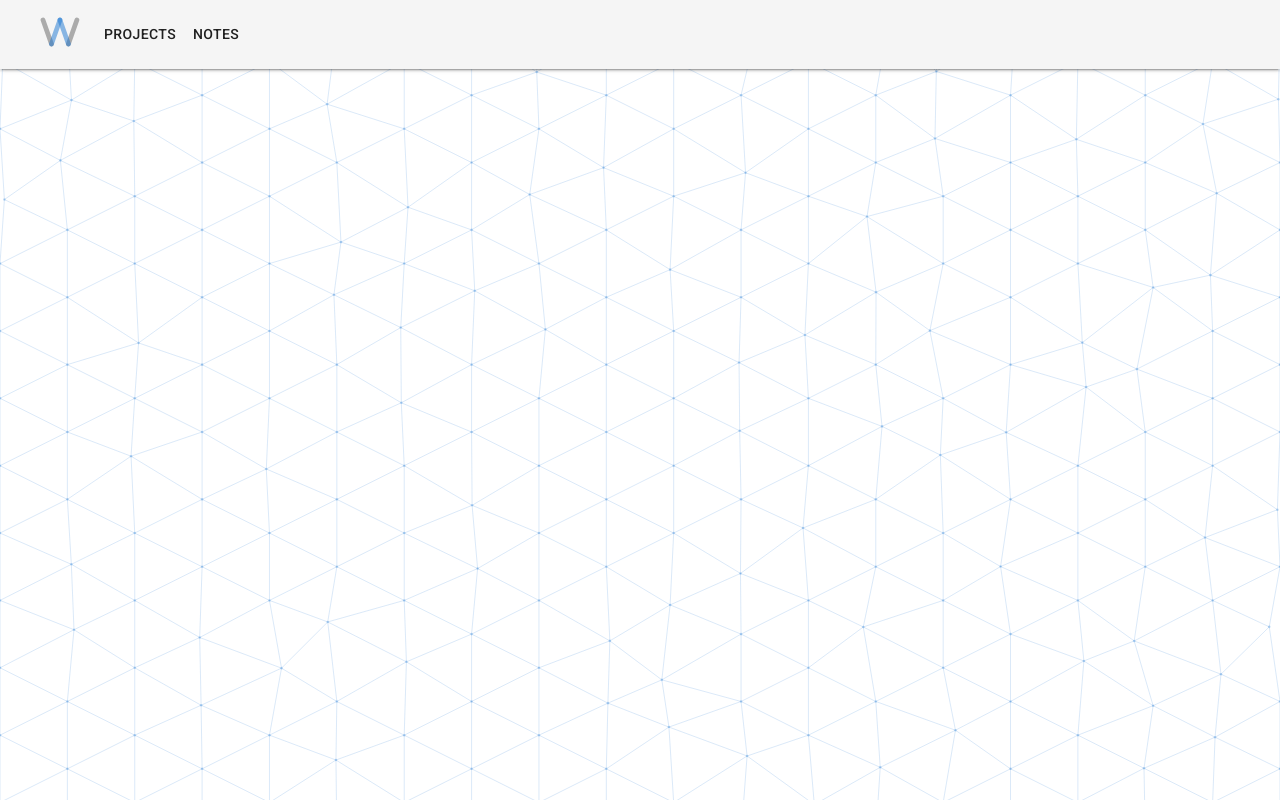
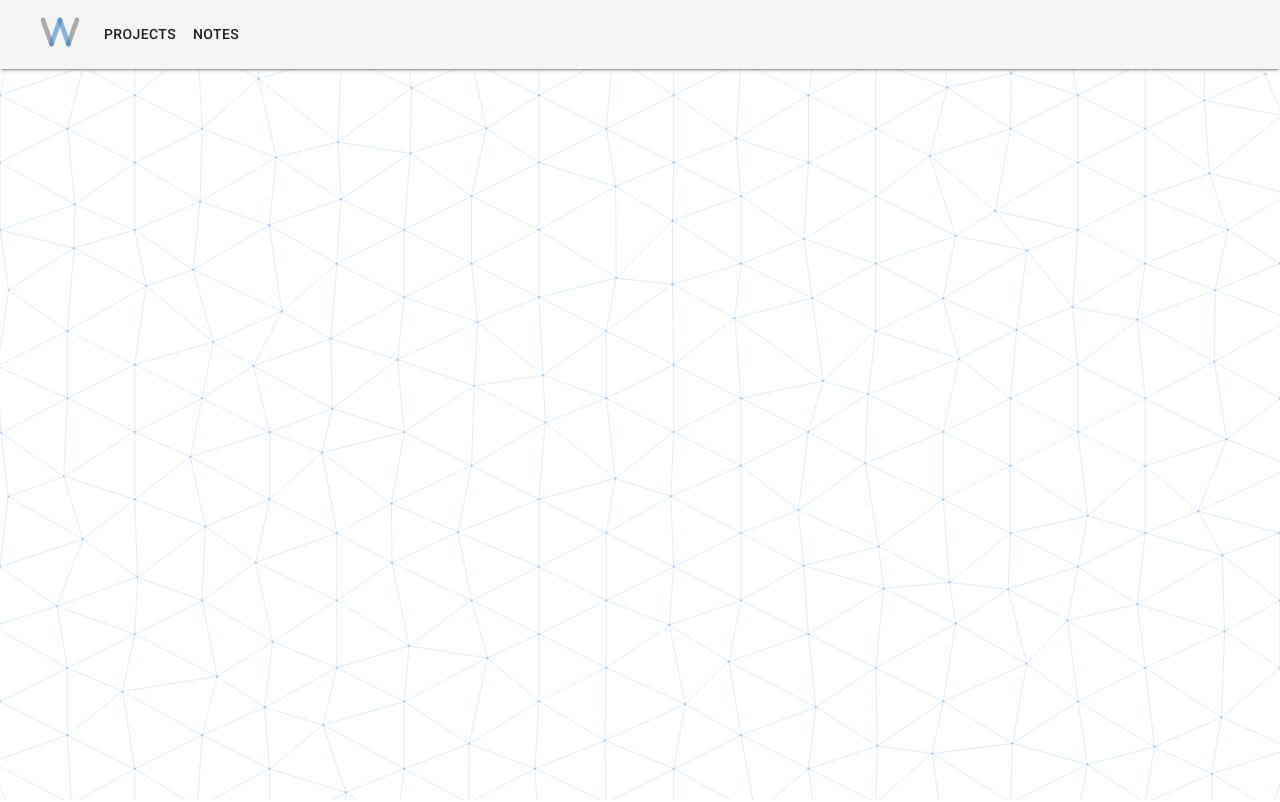
Before and after one commit to AllanWang/AllanWang-Web-React, a React (Create React App) app: page / in a window 1280 px wide. Shown: the top 802 px of the page. Built offline with nearby package versions, Linux system fonts and the light colour scheme.

Commit message:
Use delaunay triangulation to support more variadic grids

```diff
--- a/src/polygon/PolygonAnimation.tsx
+++ b/src/polygon/PolygonAnimation.tsx
@@ -4,7 +4,7 @@ import { hexToRgb, useTheme } from '@mui/material/styles';
 import { Box } from '@mui/material';
 import { useRef } from 'react';
 import './PolygonAnimation.scss';
-import { AnimationGridProps, createPoints, lineStateOpacity, SvgAnimatedProps, svgSize, updatePoints } from './PolygonAnimationData';
+import { AnimationGridProps, createGrid, lineStateOpacity, SvgAnimatedProps, svgSize, updatePoints } from './PolygonAnimationData';
 
 const springAnimDuration = 300
 
@@ -88,7 +88,7 @@ export default function PolygonAnimation() {
 }
 
 function AnimationGrid(props: AnimationGridProps) {
-  const [grid, setGrid] = useState(createPoints)
+  const [grid, setGrid] = useState(createGrid)
 
   function svgAnimatedProps(index: number): SvgAnimatedProps {
     if (index < grid.points.length) {
--- a/src/polygon/PolygonAnimationData.ts
+++ b/src/polygon/PolygonAnimationData.ts
@@ -1,24 +1,29 @@
+import Delaunator from 'delaunator';
+
 /*
  * Constants
  */
 
 export const svgSize = 100
-const svgPointCount = 20 // Since logo is center aligned, this number should be even so that points aren't shared between middle two lines
-const noiseRange = svgSize / (svgPointCount - 1) * 0.2 // Multiplier needs to be under 0.5 to avoid overlap
-const noiseChance = 0.3 // Odds of adding noise on redraw; for the sake of performance, we don't add noise to all points [0, 1]
-const logoNoiseFactor = 0.5 // Factor to reduce noise when in logo range [0, 1]
-const logoPointDistanceSquared = 100
-const logoTransformGravity = 0.8 // How close logo transformations should go to anchor points [0, 1]
 
 // Logo constants
-const logoSegW = 10
+const logoSegW = 7
 const logoSegH = logoSegW * 2.83186 // Slope of logo edge
 
 const logoOffsetX = svgSize / 2 - logoSegW * 2
 const logoOffsetY = (svgSize - logoSegH) / 2
 
-const opacityLow = 0.25
-const opacityMed = 0.35
+// max(size - offsetX * 2, size - offsetY * 2)
+const logoSize = svgSize - Math.min(logoOffsetX, logoOffsetY) * 2
+
+const noiseRangeMultiplier = 0.5 // Multiplier needs to be under 1 to avoid overlap
+const noiseChance = 0.5 // Odds of adding noise on redraw; for the sake of performance, we don't add noise to all points [0, 1]
+const logoNoiseFactor = 0.5 // Factor to reduce noise when in logo range [0, 1]
+const logoPointDistanceSquared = 20
+const logoTransformGravity = 1 // How close logo transformations should go to anchor points [0, 1]
+
+const opacityLow = 0.2
+const opacityMed = 0.4
 const opacityHigh = 1
 
 /*
@@ -58,7 +63,7 @@ export type SvgAnimatedProps = PointAnimatedProps | LineAnimatedProps
 }
 
 type PointData = {
-  readonly id: number,
+  readonly id?: number,
   readonly orig: PointBasic,
   readonly draw?: PointBasic | null
   // Indication of logo portion, if the point is a part of one of the lines
@@ -78,12 +83,22 @@ export type SvgAnimatedProps = PointAnimatedProps | LineAnimatedProps
 
 type LineState = 'Line1' | 'Line2' | 'Line3' | 'Line4'
 
+type GridPointData = {
+  points: PointBasic[]
+  info: GridInfo
+}
+
+type GridInfo = {
+  readonly minDelta: number
+  readonly noiseRange: number
+}
+
 type GridData = {
   readonly state: GridState
   readonly points: PointData[]
   readonly paths: number[][]
   readonly lines: LineBasic[]
-}
+} & GridInfo
 
 
 export function lineStateOpacity(lineState?: LineState | null): number {
@@ -101,16 +116,16 @@ export function lineStateOpacity(lineState?: LineState | null): number {
 /**
  * Given point, apply some noise
  */
- function noisePoint(point: PointData): PointData {
+function noisePoint(point: PointData, info: GridInfo): PointData {
   // No modifications if part of logo
   if (point.lineState) return point
   // Noise chance not met
   if (Math.random() > noiseChance) return point
-  let dNoise = noiseRange
+  let dNoise = info.noiseRange * noiseRangeMultiplier
 
   let { x, y } = point.orig
 
-  if (x > logoOffsetX && x < svgSize - logoOffsetX && y > logoOffsetY && y < svgSize - logoOffsetY) {
+  if (logoTransformGravity !== 1 && x > logoOffsetX && x < svgSize - logoOffsetX && y > logoOffsetY && y < svgSize - logoOffsetY) {
     // Less noise within logo range
     dNoise *= logoNoiseFactor
   }
@@ -164,12 +179,30 @@ function transformPoint(start: PointBasic, end: PointBasic, factor: number): Poi
 }
 
 /**
+ * Checks if {@link point} can potentially transform onto {@link line}
+ *
+ * True if coord is within min max bounds of line, plus some buffer
+ */
+function isCandidateForLine(point: PointBasic, line: LineBasic, info: GridInfo): boolean {
+  const buffer = info.minDelta * 0.2;
+  return point.x > line.xMin - buffer
+    && point.x < line.xMax + buffer
+    && point.y < line.yMax + buffer
+    && point.y > line.yMin - buffer
+}
+
+/**
  * Returns closest point on {@link line} relative to {@link point}.
  *
  * Result is on the full line, not just the segment bounded by the line's two ends.
+ * To produce a better logo, we'd like to ensure points match to the ends of the line.
+ * As a result, we add some logic in the beginning if the point is close enough
  */
-function closestPoint(point: PointBasic, line: LineBasic): PointBasic {
+function closestPoint(point: PointBasic, line: LineBasic, info: GridInfo): PointBasic {
   const { p1, p2 } = line
+  const threshold = info.minDelta / 2
+  if (Math.abs(p1.x - point.x) < threshold && Math.abs(p1.y - point.y) < threshold) return p1;
+  if (Math.abs(p2.x - point.x) < threshold && Math.abs(p2.y - point.y) < threshold) return p2;
   const x1 = p1.x
   const y1 = p1.y
   const x2 = p2.x
@@ -243,11 +276,11 @@ export function updatePoints(data: GridData, newState?: GridState): GridData {
       if (point.lineState) return null
       // For the sake of variation, we allow the use of draw points
       // We purposely reduce noise for potential logo points so it doesn't look too bad
-      const p = point.draw ?? point.orig;
-      // We only modify points within the range of the line's min and max coords
-      if (p.x < updateLine.xMin || p.x > updateLine.xMax || p.y < updateLine.yMin || p.y > updateLine.yMax) return null
+      // This does not apply if the gravity is 1
+      const p = logoTransformGravity === 1 ? point.orig : point.draw ?? point.orig;
+      if (!isCandidateForLine(p, updateLine, data)) return null
       // Anchor point along logo line
-      const anchor = closestPoint(p, updateLine)
+      const anchor = closestPoint(p, updateLine, data)
       const distance = distanceSquared(p, anchor)
       // If distance is too far, we ignore the transformation
       if (distance > logoPointDistanceSquared) return null
@@ -258,89 +291,82 @@ export function updatePoints(data: GridData, newState?: GridState): GridData {
       return { ...point, draw, lineState }
     }
 
-    points = data.points.map(point => logoPoint(point) ?? noisePoint(point))
+    points = data.points.map(point => logoPoint(point) ?? noisePoint(point, data))
   } else {
     // No update line -> remove lineState
     points = data.points.map(point => {
       if (point.lineState) {
         // Remove lineState *and* draw
         const { draw, lineState, ...rest } = point
-        return noisePoint(rest)
+        return noisePoint(rest, data)
       }
       // Keep draw state and add optional noise
-      return noisePoint(point)
+      return noisePoint(point, data)
     })
   }
 
   return { ...data, state, points }
 }
 
-export function createPoints(): GridData {
-  const xOffset = svgSize / (svgPointCount - 1)
-  const yOffset = svgSize / (svgPointCount - 1)
-
-  // Data
-
-  // Grid data; temporary for easier path assignment
-  const pointsGrid: PointData[][] = []
-  // Flattened data, where point id represents index
-  const points: PointData[] = []
-  // Temp data for column
-  let column: PointData[] = []
-
-  let id = 0
-  for (let i = 0; i < svgPointCount; i++) {
-    for (let j = 0; j < svgPointCount; j++) {
-      // Start columns on new j
-      if (j === 0) {
-        column = []
-        pointsGrid.push(column)
+/**
+ * Generates square grid of points, where each edge is size {@link rowCount}
+ */
+function createPointsUniform(rowCount: number = 20): GridPointData {
+  const delta = svgSize / (rowCount - 1)
+  const points: PointBasic[] = []
+  for (let i = 0; i < rowCount; i++) {
+    for (let j = 0; j < rowCount; j++) {
+      let x = i * delta
+      let y = j * delta
+      if (i % 2 == 0) y += delta / 2
+      points.push({ x, y })
     }
-      let x = i * xOffset;
-      let y = j * yOffset;
-      if (i % 2 === 1) y += yOffset / 2;
-      // Noise
-      if (Math.random() < noiseChance) {
-        let dNoise = noiseRange
-        if (x > logoOffsetX && x < svgSize - logoOffsetX && y > logoOffsetY && y < svgSize - logoOffsetY) {
-          // Less noise within logo range
-          dNoise *= logoNoiseFactor
+  }
+  const info = {
+    minDelta: delta,
+    noiseRange: delta * noiseRangeMultiplier
+  }
+  return { points, info }
 }
 
-        x += rnd(-dNoise, dNoise)
-        y += rnd(-dNoise, dNoise)
+/**
+ * Create points for grid data.
+ *
+ * This is nothing but the point coords.
+ */
+function createPoints(): GridPointData {
+  return createPointsUniform()
 }
 
-      // Create and add data
-      const data = { id, orig: { x, y } }
-      column.push(data)
-      points.push(data)
-      id++
-    }
+/**
+ * Create grid to render animation.
+ *
+ * This includes adding relevant metadata for UI, adding noise for variation, etc
+ */
+export function createGrid(): GridData {
+
+  const pointInfo = createPoints()
+  const info = pointInfo.info
+
+  const points: PointData[] = pointInfo.points
+    .map((p: PointBasic) => ({ orig: p }))
+    .map(p => noisePoint(p, info))
+
+  const paths: number[][] = []
+
+  const delaunay = Delaunator.from(points, (p: PointData) => p.orig.x, (p: PointData) => p.orig.y)
+
+  // https://mapbox.github.io/delaunator/
+
+  function nextHalfEdge(e: number): number {
+    return (e % 3 == 2) ? e - 2 : e + 1
   }
 
-  // Define paths by data indices so that it's immutable and independent of point data mutation
-  const paths: number[][] = []
-
-  function addPath(p1: PointData, p2: PointData) {
-    paths.push([p1.id, p2.id, id])
-    id++
-  }
-
-  for (let i = 0; i < svgPointCount; i++) {
-    for (let j = 0; j < svgPointCount; j++) {
-      // direct down
-      if (j !== svgPointCount - 1) addPath(pointsGrid[i][j], pointsGrid[i][j + 1])
-      // cross column attachment
-      if (i !== svgPointCount - 1) {
-        addPath(pointsGrid[i][j], pointsGrid[i + 1][j])
-        // other cross attachment
-        if (i % 2 === 0) {
-          if (j !== 0) addPath(pointsGrid[i][j], pointsGrid[i + 1][j - 1])
-        } else {
-          if (j !== svgPointCount - 1) addPath(pointsGrid[i][j], pointsGrid[i + 1][j + 1])
-        }
-      }
+  for (let e = 0; e < delaunay.triangles.length; e++) {
+    if (e > delaunay.halfedges[e]) {
+      const p = delaunay.triangles[e];
+      const q = delaunay.triangles[nextHalfEdge(e)];
+      paths.push([p, q])
     }
   }
 
@@ -351,5 +377,5 @@ export function createPoints(): GridData {
     lineData({ p1: { x: logoOffsetX + logoSegW * 3, y: logoOffsetY + logoSegH }, p2: { x: logoOffsetX + logoSegW * 4, y: logoOffsetY } }),
   ]
 
-  return { state: 'Initial', points, paths, lines }
+  return { state: 'Initial', points, paths, lines, ...info }
 }
```
Also changed, not shown: package.json (+8 -4 lines), 1 other file (tests, documents, lock files or other folders). Lines whose indentation alone changed are shown as unchanged.
